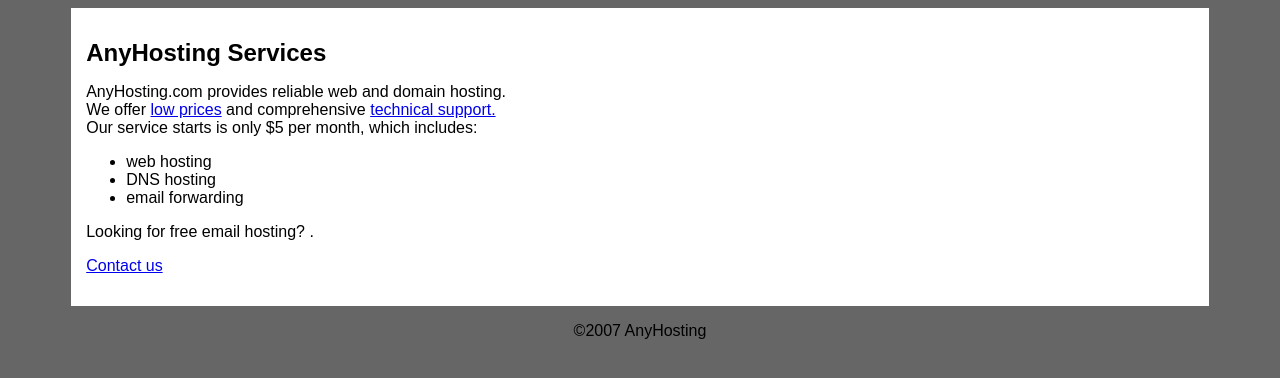
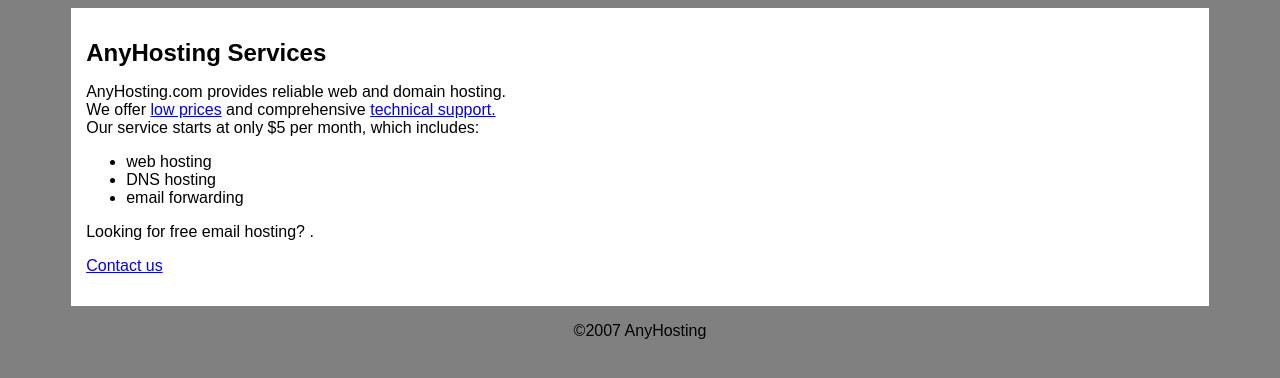
Before and after one commit to namodn/www, a PHP site: page /index.html in a window 1280 px wide. Shown: the top 378 px of the page. Run offline with PHP 8.4, Linux system fonts and the light colour scheme.

Commit message:
embarrassing old typo\!

```diff
--- a/anyhosting.com/htdocs/index.html
+++ b/anyhosting.com/htdocs/index.html
@@ -23,7 +23,7 @@
     hosting.<br>
      We offer <a href="service_info/">low prices</a> and
     comprehensive <a href="service_info/support">technical support.</a>
-    <br> Our service starts is only $5 per month, which
+    <br> Our service starts at only $5 per month, which
     includes:</p>
 
     <ul>
--- a/anyhosting.com/htdocs/normal-style.css
+++ b/anyhosting.com/htdocs/normal-style.css
@@ -1,6 +1,6 @@
 body {
   text-align: center;
-  background: #666666;
+  background: gray;
   font-family: Arial, sans-serif;
 }
 
```
